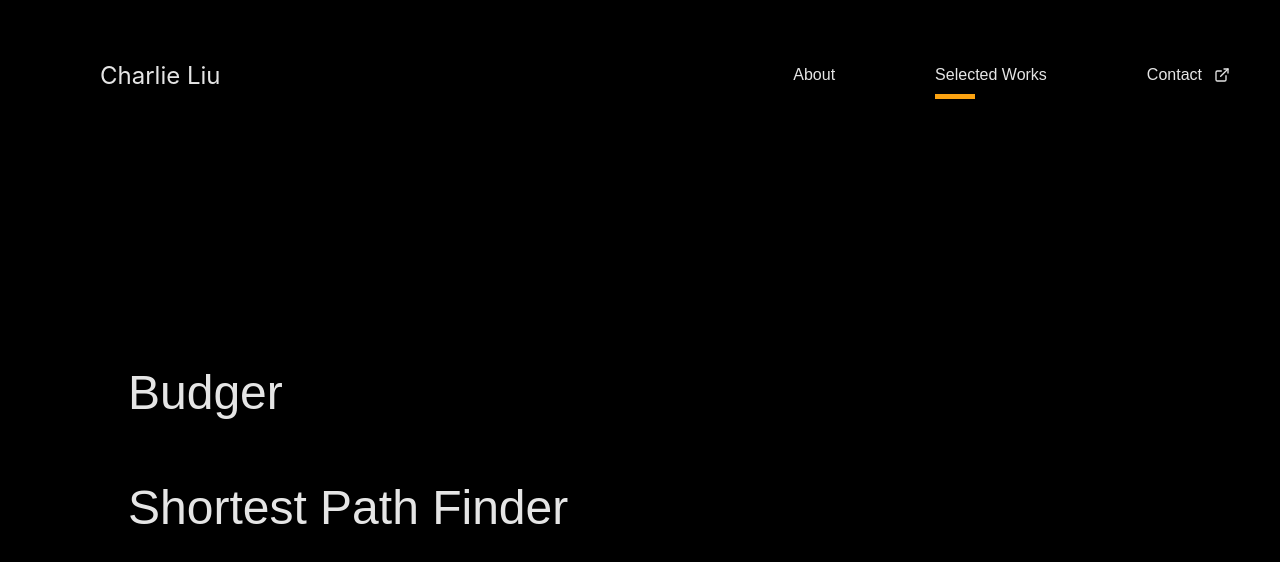
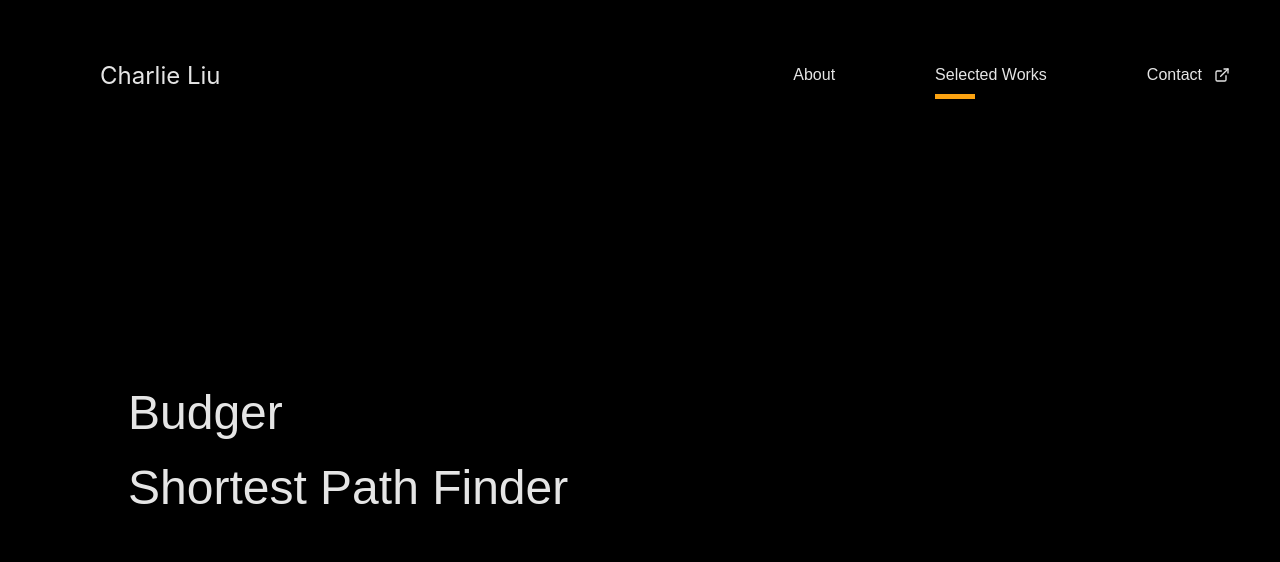
Before and after one commit to itscharlieliu/home-page, a React (Create React App) app: page /#/ in a window 1280 px wide. Both pictures are taken after a click on the label "Selected Works". Shown: the top 562 px of the page. Built offline with nearby package versions, Linux system fonts and the light colour scheme.

Commit message:
Update selected works screen to have animated entries

```diff
--- a/src/components/screens/SelectedWorksScreen.tsx
+++ b/src/components/screens/SelectedWorksScreen.tsx
@@ -9,7 +9,7 @@ import SlidingContainer from "../common/SlidingContainer";
 const BUTTON_UNDERLINE_WIDTH = 100;
 const BUTTON_SELECTED_UNDERLINE_WIDTH = 90;
 
-const ButtonsContainer = styled(SlidingContainer)`
+const ButtonsContainer = styled.div`
     display: flex;
     flex-direction: column;
 `;
@@ -30,7 +30,6 @@ interface SelectedWorkButtonUnderlineProps {
 
 const SelectedWorkButtonUnderline = styled.div<SelectedWorkButtonUnderlineProps>`
     position: absolute;
-    bottom: 10px;
     height: 5px;
     width: ${(props: SelectedWorkButtonUnderlineProps): number =>
         props.active ? BUTTON_SELECTED_UNDERLINE_WIDTH : 0}px;
@@ -103,19 +102,23 @@ const SelectedWorksScreen = (): JSX.Element => {
 
     return (
         <ScreenContainer>
-            <ButtonsContainer start={100} duration={1} delay={0}>
+            <ButtonsContainer>
+                <SlidingContainer start={-50} duration={0.85} delay={0}>
                     <SelectedWorkButton
                         active={selectedWork === SelectedWork.budger}
                         onClick={() => setSelectedWork(SelectedWork.budger)}
                     >
                         Budger
                     </SelectedWorkButton>
+                </SlidingContainer>
+                <SlidingContainer start={-50} duration={0.85} delay={0.2}>
                     <SelectedWorkButton
                         active={selectedWork === SelectedWork.shortestPathFinder}
                         onClick={() => setSelectedWork(SelectedWork.shortestPathFinder)}
                     >
                         Shortest Path Finder
                     </SelectedWorkButton>
+                </SlidingContainer>
             </ButtonsContainer>
             <DescriptionContainer>
                 <DescriptionText>{description}</DescriptionText>
```
Lines whose indentation alone changed are shown as unchanged.
